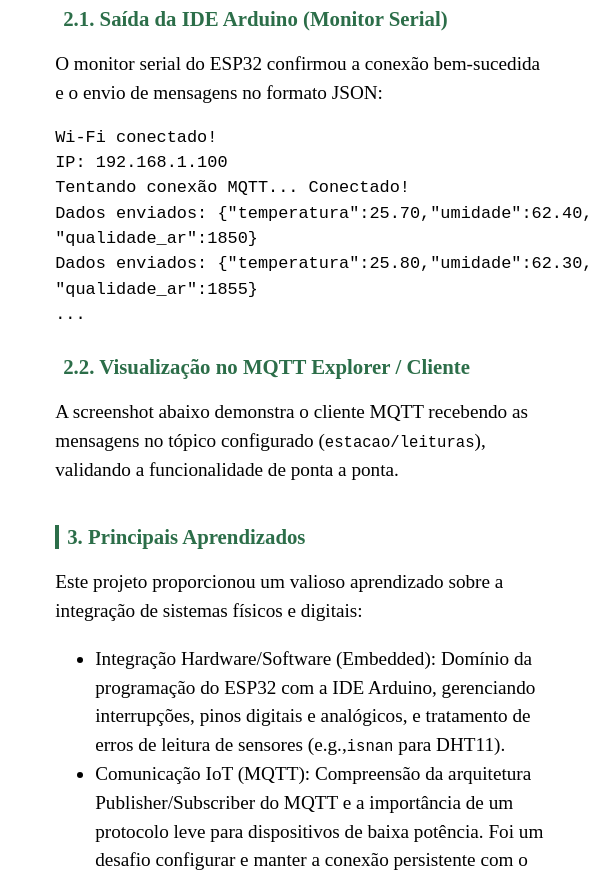
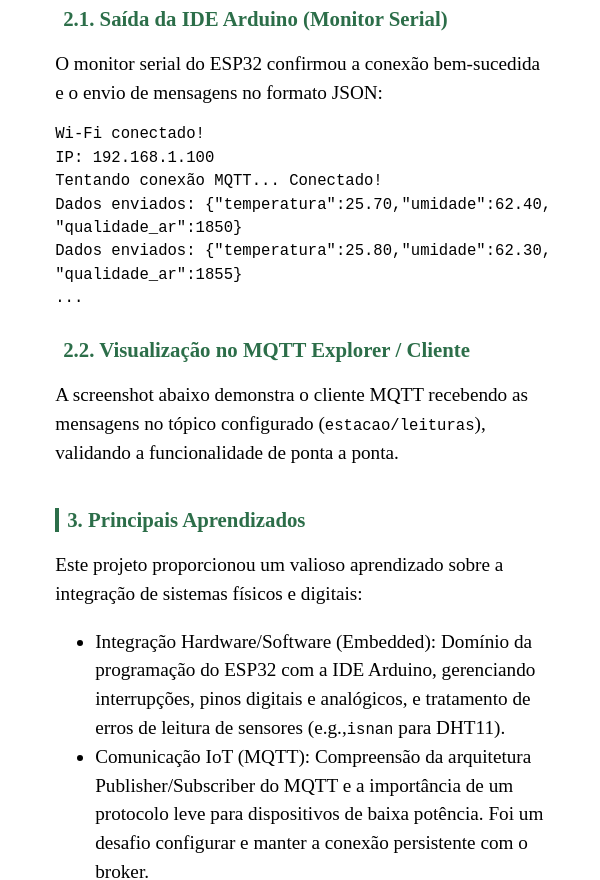
Before and after one commit to Clara2808Duarte/ProjetoIOTSITE, a React (Vite) app: page /resultados in a window 600 px wide. Shown: the part 2220-3100 px from the top of the page. Built offline with nearby package versions, Linux system fonts and the light colour scheme.

Commit message:
medias querys finalizadas

```diff
--- a/src/pages/PerguntasRespostas.css
+++ b/src/pages/PerguntasRespostas.css
@@ -149,7 +149,7 @@
 
   .card-frente,
   .card-tras {
-    font-size: 0.5em;
+    font-size: 0.7em;
     padding: 15px;
   }
 
--- a/src/pages/Resultados.css
+++ b/src/pages/Resultados.css
@@ -119,11 +119,6 @@
     line-height: 1.5;
   }
 
-  .textooo {
-    font-size: 1.3em;
-    line-height: 1.5;
-  }
-
   .video-container {
     margin-top: 10px;
   }
--- a/src/pages/Resultados.jsx
+++ b/src/pages/Resultados.jsx
@@ -87,7 +87,7 @@ function Resultados() {
             O monitor serial do ESP32 confirmou a conexão bem-sucedida e o envio
             de mensagens no formato JSON:
           </p>
-          <pre className="textooo">{`Wi-Fi conectado!
+          <pre className="texto">{`Wi-Fi conectado!
 IP: 192.168.1.100
 Tentando conexão MQTT... Conectado!
 Dados enviados: {"temperatura":25.70,"umidade":62.40,
```
